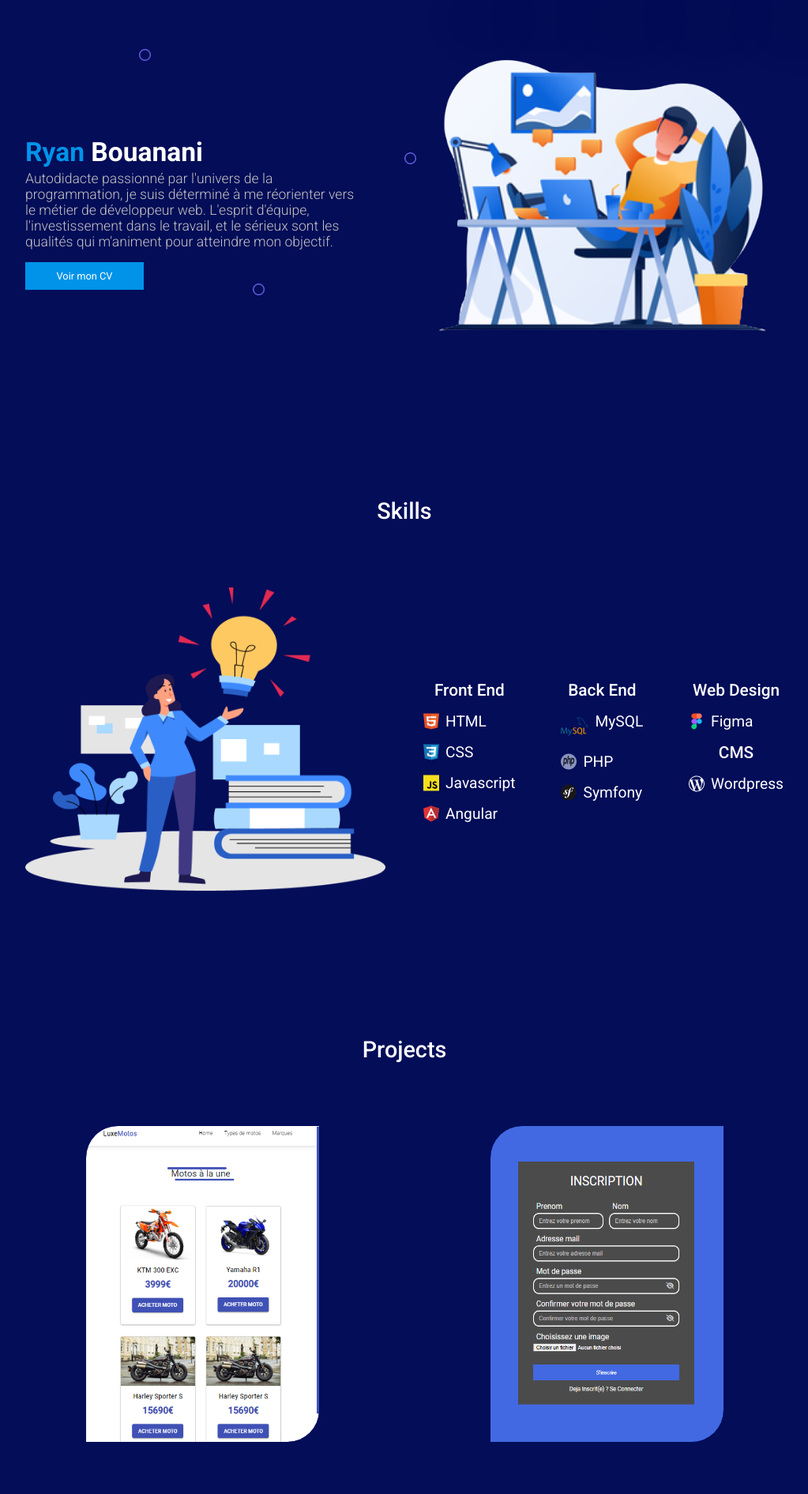
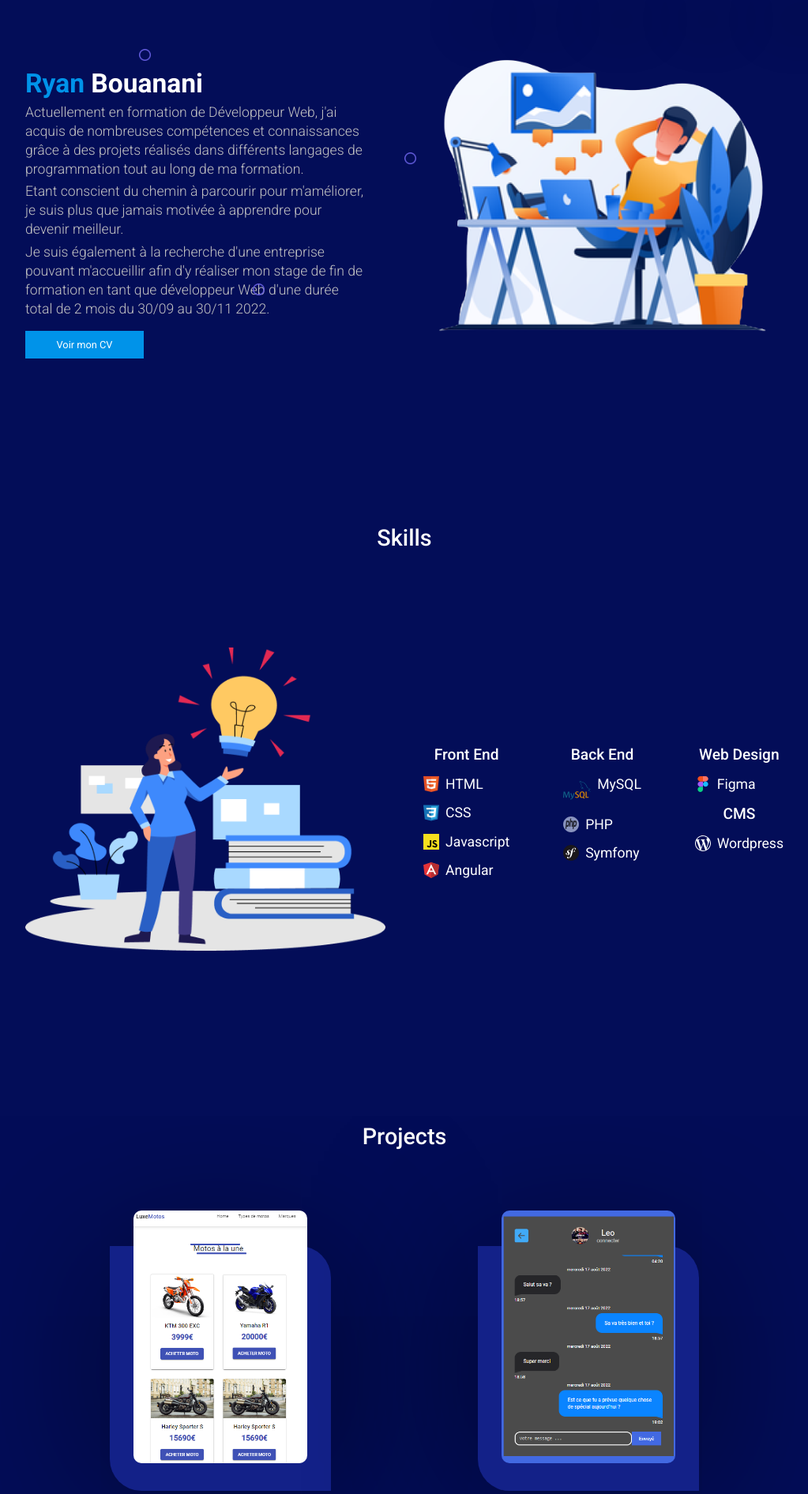
Before and after one commit to Ryan-Bouanani/Portfolio-Ryan-Bouanani, a PHP site: page / in a window 1280 px wide. Shown: the part 112-2004 px from the top of the page at 79% size, without its empty margins (128-1151 px from the left). Run offline with PHP 8.4, Linux system fonts and the light colour scheme; some libraries are stand-ins or nearby versions.

Commit message:
Change the cards for the "projects" section and add a arrow allowing the user to scrol topl

```diff
--- a/app/scss/_variables.scss
+++ b/app/scss/_variables.scss
@@ -9,8 +9,8 @@ $font: 'Roboto', sans-serif;
 $white: #ffff;
 $fontSizeH1: 2.1rem;
 $fontSizeH2: 1.8rem;
-$fontSizeH3: 1.3rem;
-$fontSizeH4: 1.2rem;
+$fontSizeH3: 1.2rem;
+$fontSizeH4: 1.1rem;
 $fontSizeH5: 2.1rem;
 $fontSizeP: 1.1rem;
 $fontSizeLabel: 1.2rem;
--- a/public/app.js
+++ b/public/app.js
@@ -2,8 +2,9 @@
 const nav = document.querySelector('.navLinks');
 const openNavBtn = document.querySelector('nav #navToggleOpen');
 const closeNavBtn = document.querySelector('nav #navToggleClose');
-const elementsAppareance = document.querySelectorAll('.elementsScroll, h2')
-console.log(nav, openNavBtn, closeNavBtn);
+const elementsAppareance = document.querySelectorAll('.elementsScroll, h2');
+let arrowScrollTop = document.querySelector('.arrowScrollTop');
+
 
 // open Navbar
 
@@ -35,7 +36,6 @@ let options = {
 }
 
 function handleIntersect(entries) {
-    console.log(entries);
 
     entries.forEach(entry => {
         // si entry est dans notre viewport alors opacity 1
@@ -50,3 +50,24 @@ const observer = new IntersectionObserver(handleIntersect, options);
 elementsAppareance.forEach(element => {
     observer.observe(element);
 });
+
+
+// arrow scroll top appareance on scroll
+
+window.onscroll = function() {
+    appareanceArrowScrollTop();
+};
+
+function scrollTop() {
+    window.scrollTo(0, 0)
+    console.log(arrowScrollTop);
+}
+arrowScrollTop.addEventListener('click', scrollTop);
+
+function appareanceArrowScrollTop() {
+    if (window.pageYOffset >= 1800) {
+      arrowScrollTop.classList.add("display")
+    } else {
+      arrowScrollTop.classList.remove("display");
+    }
+  }
--- a/public/index.html
+++ b/public/index.html
@@ -34,12 +34,12 @@
         <section id="home" class="container">
             <div class="homeLeft elementsScroll">
                 <h1><span class="h1Color">Ryan</span> Bouanani</h1>
-                <p>Autodidacte passionné par l'univers de la programmation, je suis déterminé à
-                    me réorienter vers le métier de développeur web.
-                    L'esprit d'équipe,
-                    l'investissement dans le travail, et le sérieux sont les qualités qui m'animent
-                    pour atteindre mon objectif.
-                    </p>
+                <p>Actuellement en formation de Développeur Web, j'ai acquis de nombreuses compétences et connaissances grâce à des projets réalisés dans différents langages de programmation tout au long de ma formation.
+                </p>
+                <p>
+                    Etant conscient du chemin à parcourir pour m'améliorer, je suis plus que jamais motivée à apprendre pour devenir meilleur.
+                </p>
+                <p>Je suis également à la recherche d'une entreprise pouvant m'accueillir afin d'y réaliser mon stage de fin de formation en tant que développeur Web d'une durée total de 2 mois du 30/09 au 30/11 2022.</p>
                 <a href="assets/CV/CV RYAN BOUANANI.pdf" class="button" download="">Voir mon CV</a>
             </div>
             <div class="homeRight elementsScroll">
@@ -128,14 +128,25 @@
             <h2>Projects</h2>
             <div class="ProjectsCardsContainer">
                 <div class="projectCard elementsScroll projectCard1">
-                    <a href="https://github.com/Ryan-Bouanani/exam_angular">
-                        <img src="./assets/luxeMoto.PNG" alt="moto store angular">
+                    <!-- <div class="cardImg"> -->
+                        <a href="https://github.com/Ryan-Bouanani/exam_angular">
+                        <img src="./assets/luxeMoto.PNG" alt="Moto store angular">
+                    </a>
+                    <!-- </div> -->
+                    <div class="content">
+                        <h3>Site de Moto</h3>
+                        <p>Création d'un site de moto en Angular faisant appel à une api avec affichage des motos à la une, page détail de chaque motos et motos trier par marques et types</p>
+                    </div>
+                </div>
 
-                </div>
                 <div class="projectCard elementsScroll">
                     <a href="https://github.com/Ryan-Bouanani/CHAT-APP">
                         <img src="./assets/chat.PNG" alt="chat en php">
                     </a>
+                    <div class="content">
+                        <h3>CHAT</h3>
+                        <p>Création d'une application de chat en PHP SQL et AJAX avec formulaire d'inscription / connexion et message en temps réel</p>
+                        </div>
                 </div>
             </div>
         </section>
@@ -251,6 +262,8 @@
         </section>
     </main>
 
+    <div class="arrowScrollTop"></div>
+
     <footer>
         <p>Designé et coder par Ryan Bouanani</p>
         <p>©Copyright 2022 - Ryan Bouanani</p>
--- a/public/style.css
+++ b/public/style.css
@@ -140,8 +140,14 @@ header .none {
   margin-bottom: 0.3rem;
 }
 #home div.homeLeft p {
+  width: 95%;
+  line-height: 1.5rem;
+}
+#home div.homeLeft p:nth-child(2), #home div.homeLeft p:nth-child(3) {
+  margin-bottom: 0.3rem;
+}
+#home div.homeLeft p:nth-child(4) {
   margin-bottom: 1rem;
-  width: 95%;
 }
 #home div.homeLeft .button {
   padding: 10px;
@@ -315,34 +321,71 @@ header .none {
     width: 100%;
   }
 }
+#projects {
+  position: relative;
+}
 #projects .ProjectsCardsContainer {
+  position: relative;
   display: flex;
   align-items: center;
   justify-content: space-evenly;
   flex-direction: unset;
   width: 100%;
   flex-wrap: wrap;
-  gap: 2rem;
+  gap: 5rem;
 }
 #projects .projectCard {
   position: relative;
-  width: 80%;
-  height: 400px;
+  max-width: 280px;
+  height: 480px;
   background-color: #132188;
-  border-radius: 10px;
-  border-radius: 40px 0 40px 0;
-  overflow: hidden;
+  padding: 20px 30px;
+  display: flex;
+  flex-direction: column;
+  box-shadow: 0 5px 202px rgba(0, 0, 0, 0.5);
+  transition: 0.3s ease-in-out;
+  border-radius: 0 40px 0 40px;
 }
 #projects .projectCard img {
-  width: 100%;
-  height: 100%;
-  background-size: contain;
-  background-position: center;
-  border-radius: 40px 0 40px 0;
+  width: 260px;
+  height: 320px;
+  position: relative;
+  top: -65px;
+  left: 50%;
+  transform: translateX(-50%);
+  max-width: 100%;
+  object-fit: cover;
+  border-radius: 10px;
+  object-position: top;
+}
+#projects .projectCard div.content h3 {
+  margin-bottom: 0.5rem;
+}
+#projects div.content {
+  position: relative;
+  margin-top: -140px;
+  text-align: center;
+  visibility: visible;
+  opacity: 1;
+  margin-top: -45px;
+  transition: 0.2s ease-in-out;
 }
 @media screen and (min-width: 650px) {
   #projects .projectCard {
     width: 295px;
+    height: 310px;
+  }
+  #projects .projectCard:hover {
+    height: 480px;
+  }
+  #projects div.projectCard:hover div.content {
+    visibility: visible;
+    opacity: 1;
+    margin-top: -45px;
+  }
+  #projects div.content {
+    visibility: hidden;
+    opacity: 0;
   }
 }
 
@@ -699,17 +742,18 @@ h1 span {
 h2 {
   font-size: 1.8rem;
   font-weight: 500;
-  margin-bottom: 5rem;
+  margin-bottom: 4.5rem;
   text-align: center;
+  padding: 50px 0;
 }
 
 h3 {
-  font-size: 1.3rem;
+  font-size: 1.2rem;
   font-weight: 500;
 }
 
 h4 {
-  font-size: 1.2rem;
+  font-size: 1.1rem;
   font-weight: 400;
 }
 
@@ -758,7 +802,7 @@ p {
   max-width: 960px;
   width: 90%;
   margin: 0 auto;
-  margin-bottom: 9.5rem;
+  margin-bottom: 8.5rem;
 }
 
 @media screen and (max-width: 300px) {
@@ -772,4 +816,22 @@ div.elementsScroll, h2 {
   transition: opacity 1.5s ease-in-out;
 }
 
+.arrowScrollTop {
+  position: fixed;
+  right: -50px;
+  bottom: 40px;
+  background: url(/public/assets/arrowScrollTop.png) no-repeat;
+  width: 40px;
+  height: 40px;
+  background-size: cover;
+  opacity: 0;
+  cursor: pointer;
+}
+
+.arrowScrollTop.display {
+  opacity: 1;
+  transition: 0.4s ease-in-out;
+  right: 40px;
+}
+
 /*# sourceMappingURL=style.css.map */
```
Also changed, not shown: app/scss/_home.scss (+7 -1 lines), app/scss/_projects.scss (+47 -12 lines), app/style.scss (+20 -2 lines), public/assets/arrowScrollTop.png (added), public/assets/chat.PNG, 1 other file.
